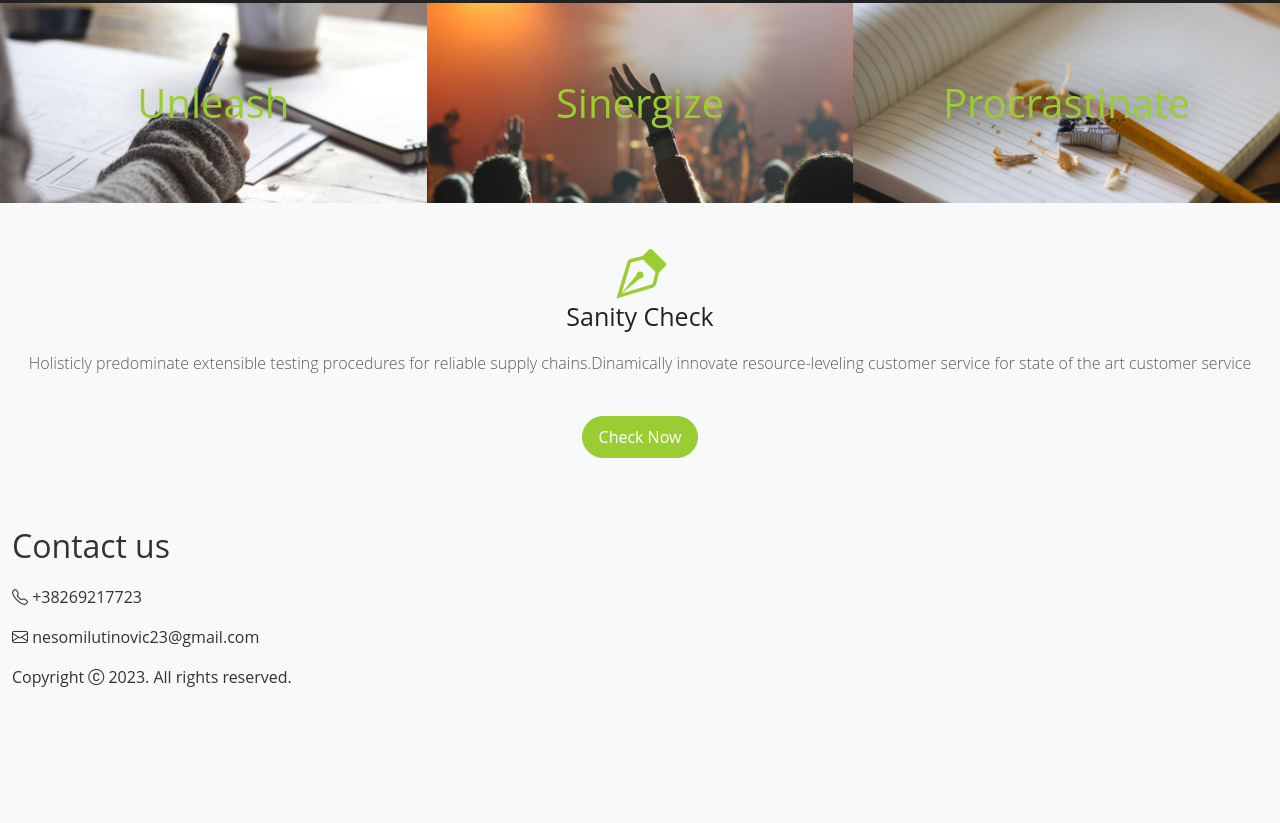
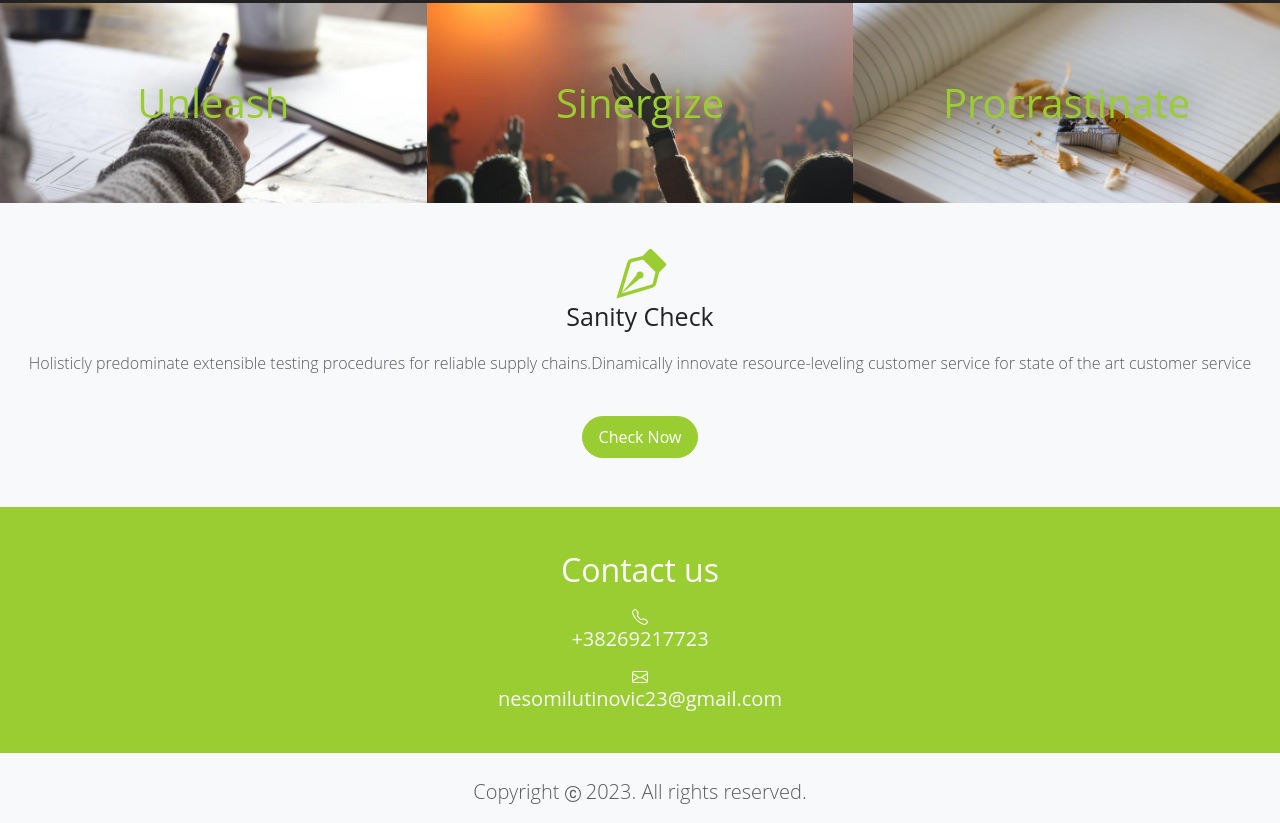
Before and after one commit to Nebojsaposao/Simple-Bootstrap-5-Sass-and-Flex-page, a website: page index.html in a window 1280 px wide. Shown: the part 1613-2436 px from the top of the page. Before the commit the page ends 2318 px from the top, so only its background shows below. Drawn offline with nearby package versions, Linux system fonts and the light colour scheme.

Commit message:
Styling footer section

```diff
--- a/index.html
+++ b/index.html
@@ -180,25 +180,31 @@
 <!-- End of content3 -->
 
 <!-- Footer -->
- <footer>
-  <div class="contact">
+ <footer class="main-footer">
+  <div class="main-footer__contact">
     <div class="container-fluid">
-      <h2>
+      <h2 class="main-footer__contact-section-heading">
         Contact us
       </h2>
-      <p>
-        <i class="bi bi-telephone"></i>
+      <p class="text-light lead">
+        <svg xmlns="http://www.w3.org/2000/svg" width="16" height="16" fill="#fff" class="bi bi-telephone" viewBox="0 0 16 16">
+  <path d="M3.654 1.328a.678.678 0 0 0-1.015-.063L1.605 2.3c-.483.484-.661 1.169-.45 1.77a17.6 17.6 0 0 0 4.168 6.608 17.6 17.6 0 0 0 6.608 4.168c.601.211 1.286.033 1.77-.45l1.034-1.034a.678.678 0 0 0-.063-1.015l-2.307-1.794a.68.68 0 0 0-.58-.122l-2.19.547a1.75 1.75 0 0 1-1.657-.459L5.482 8.062a1.75 1.75 0 0 1-.46-1.657l.548-2.19a.68.68 0 0 0-.122-.58zM1.884.511a1.745 1.745 0 0 1 2.612.163L6.29 2.98c.329.423.445.974.315 1.494l-.547 2.19a.68.68 0 0 0 .178.643l2.457 2.457a.68.68 0 0 0 .644.178l2.189-.547a1.75 1.75 0 0 1 1.494.315l2.306 1.794c.829.645.905 1.87.163 2.611l-1.034 1.034c-.74.74-1.846 1.065-2.877.702a18.6 18.6 0 0 1-7.01-4.42 18.6 18.6 0 0 1-4.42-7.009c-.362-1.03-.037-2.137.703-2.877z"/>
+</svg>
         +38269217723
       </p>
-      <p>
-        <i class="bi bi-envelope"></i>
+      <p class="text-light lead">
+        <svg xmlns="http://www.w3.org/2000/svg" width="16" height="16" fill="#fff" class="bi bi-envelope" viewBox="0 0 16 16">
+  <path d="M0 4a2 2 0 0 1 2-2h12a2 2 0 0 1 2 2v8a2 2 0 0 1-2 2H2a2 2 0 0 1-2-2zm2-1a1 1 0 0 0-1 1v.217l7 4.2 7-4.2V4a1 1 0 0 0-1-1zm13 2.383-4.708 2.825L15 11.105zm-.034 6.876-5.64-3.471L8 9.583l-1.326-.795-5.64 3.47A1 1 0 0 0 2 13h12a1 1 0 0 0 .966-.741M1 11.105l4.708-2.897L1 5.383z"/>
+</svg>
         nesomilutinovic23@gmail.com
       </p>
     </div>
   </div>
-  <div class="info container-fluid">
-    <p>
-      Copyright <i class="bi bi-c-circle"></i> 2023. All rights reserved.
+  <div class="main-footer__info container-fluid">
+    <p class="text-muted lead">
+      Copyright <svg xmlns="http://www.w3.org/2000/svg" width="16" height="16" fill="currentColor" class="bi bi-c-circle" viewBox="0 0 16 16">
+  <path d="M1 8a7 7 0 1 0 14 0A7 7 0 0 0 1 8m15 0A8 8 0 1 1 0 8a8 8 0 0 1 16 0M8.146 4.992c-1.212 0-1.927.92-1.927 2.502v1.06c0 1.571.703 2.462 1.927 2.462.979 0 1.641-.586 1.729-1.418h1.295v.093c-.1 1.448-1.354 2.467-3.03 2.467-2.091 0-3.269-1.336-3.269-3.603V7.482c0-2.261 1.201-3.638 3.27-3.638 1.681 0 2.935 1.054 3.029 2.572v.088H9.875c-.088-.879-.768-1.512-1.729-1.512"/>
+</svg> 2023. All rights reserved.
     </p>
   </div>
  </footer>
--- /dev/null
+++ b/scss/components/_footer.scss
@@ -0,0 +1,33 @@
+.main-footer{
+
+
+  &__contact{
+    text-align: center;
+    padding: 1.5rem 0;
+    background-color: #9acd32;
+
+    &-section-heading{
+      color: #fff;
+    }
+
+    & .text-light{
+      display: flex;
+      flex-direction: column;
+      font-weight: 500;
+      line-height: 1.4;
+
+    & svg{
+      margin: 0 auto;
+    }
+  }
+  }
+
+
+  &__info{
+      padding-top: 1.5rem;
+
+      & .text-muted{
+        text-align: center;
+      }
+  }
+}
--- a/scss/main.scss
+++ b/scss/main.scss
@@ -8,4 +8,5 @@
 @import "./components/contentSection";
 @import "./components/contentSection2";
 @import "./components/promotions";
-@import "./components/content3"
+@import "./components/content3";
+@import "./components/footer";
```
Also changed, not shown: css/main.css, 1 other file.
